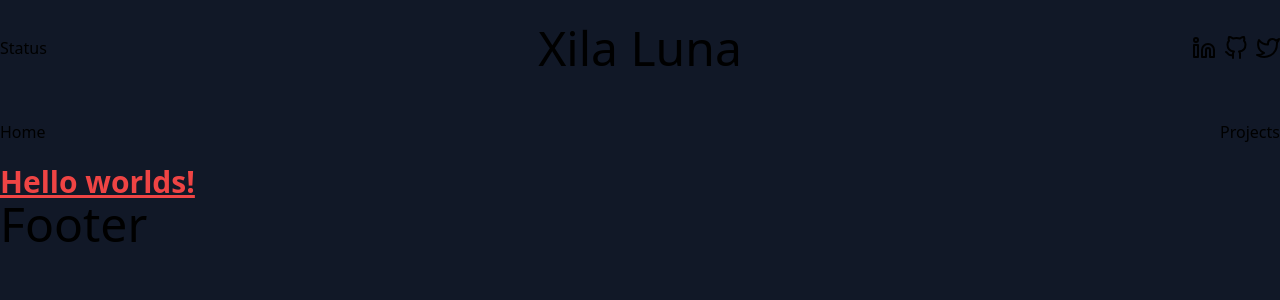
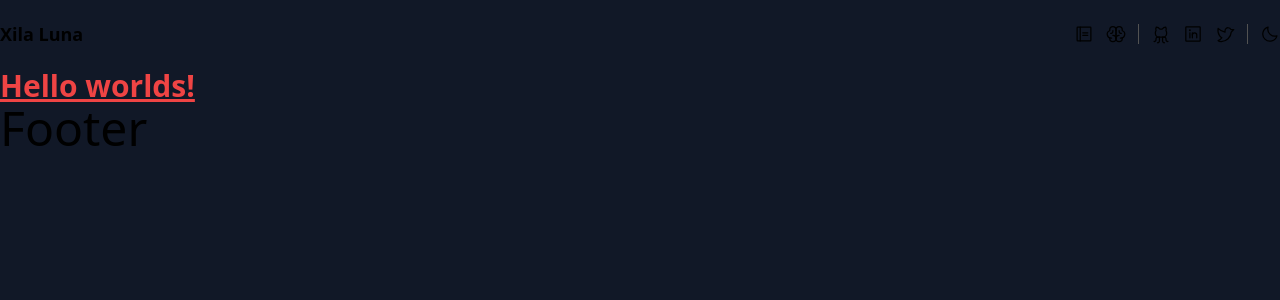
Before and after one commit to xilaluna/xilaluna.com, a Next.js app: page / in a window 1280 px wide. Shown: the top 300 px of the page. Built offline with nearby package versions, Linux system fonts and the light colour scheme.

Commit message:
[update] nav

```diff
--- a/components/navbar.tsx
+++ b/components/navbar.tsx
@@ -1,45 +1,53 @@
 import Link from 'next/link';
-import { GitHub, Linkedin, Twitter, Sun } from 'react-feather';
+import {
+  Brain,
+  GithubLogo,
+  LinkedinLogo,
+  Moon,
+  Notebook,
+  TwitterLogo,
+} from 'phosphor-react';
 
 const Navbar = () => {
   return (
-    <div>
-      <div className="py-2" />
-      <div className="flex items-center justify-between py-2">
-        <div className="w-full">
-          <p>Status</p>
-        </div>
-        <div className="flex w-full justify-center">
-          <h1>Xila Luna</h1>
+    <nav className="flex items-center justify-between py-5">
+      <Link href={'/'}>
+        <a className="text-lg font-bold">Xila Luna</a>
+      </Link>
+
+      <div className="flex items-center">
+        <div className="flex items-center space-x-3 pr-3">
+          <Link href={'/projects'}>
+            <a>
+              <Notebook className="h-5 w-5" />
+            </a>
+          </Link>
+          <Link href={'/skills'}>
+            <a href="">
+              <Brain className="h-5 w-5" />
+            </a>
+          </Link>
         </div>
 
-        <ul className="flex w-full justify-end">
-          <li className="pr-1">
-            <Linkedin />
-          </li>
-          <li className="px-1">
-            <GitHub />
-          </li>
-          <li className="pl-1">
-            <Twitter />
-          </li>
-        </ul>
+        <div className="flex items-center space-x-3 border-l border-neutral-600 pl-3 pr-3">
+          <a>
+            <GithubLogo className="h-5 w-5" />
+          </a>
+
+          <a>
+            <LinkedinLogo className="h-5 w-5" />
+          </a>
+
+          <a>
+            <TwitterLogo className="h-5 w-5" />
+          </a>
+        </div>
+
+        <div className="flex items-center space-x-3 border-l border-neutral-600	 pl-3">
+          <Moon className="h-5 w-5" />
+        </div>
       </div>
-
-      <div className="divider-y h-5" />
-
-      <div className="flex items-center justify-between space-x-3 py-5">
-        <Link href="/">
-          <a>Home</a>
-        </Link>
-
-        <div className="divider" />
-
-        <Link href="/projects">
-          <a>Projects</a>
-        </Link>
-      </div>
-    </div>
+    </nav>
   );
 };
 
```
